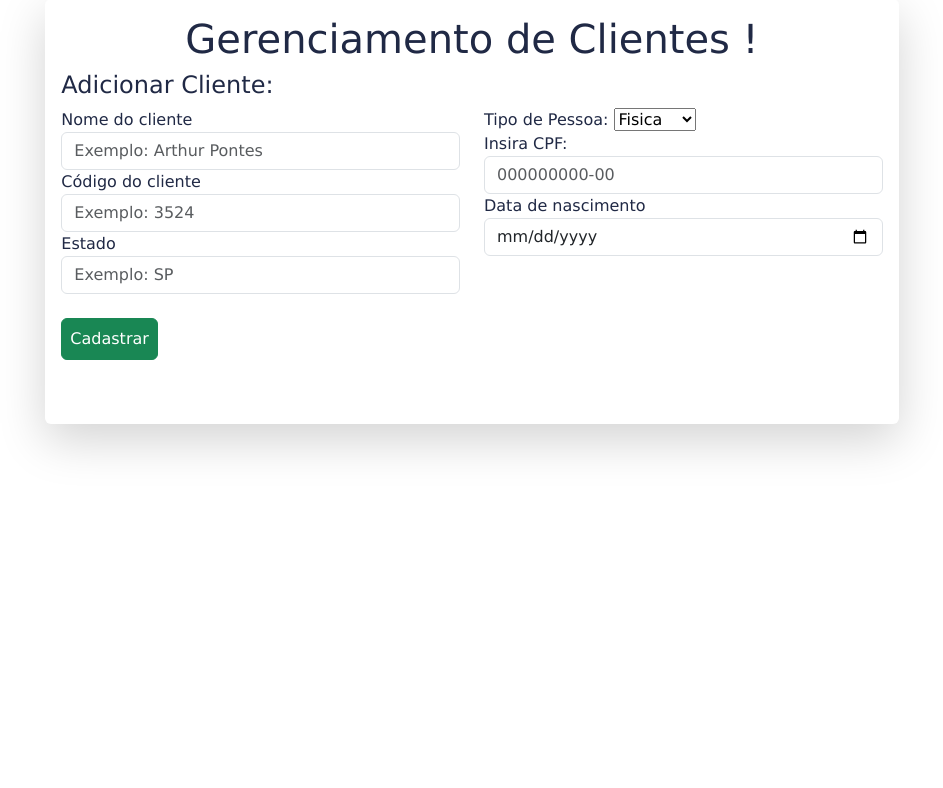
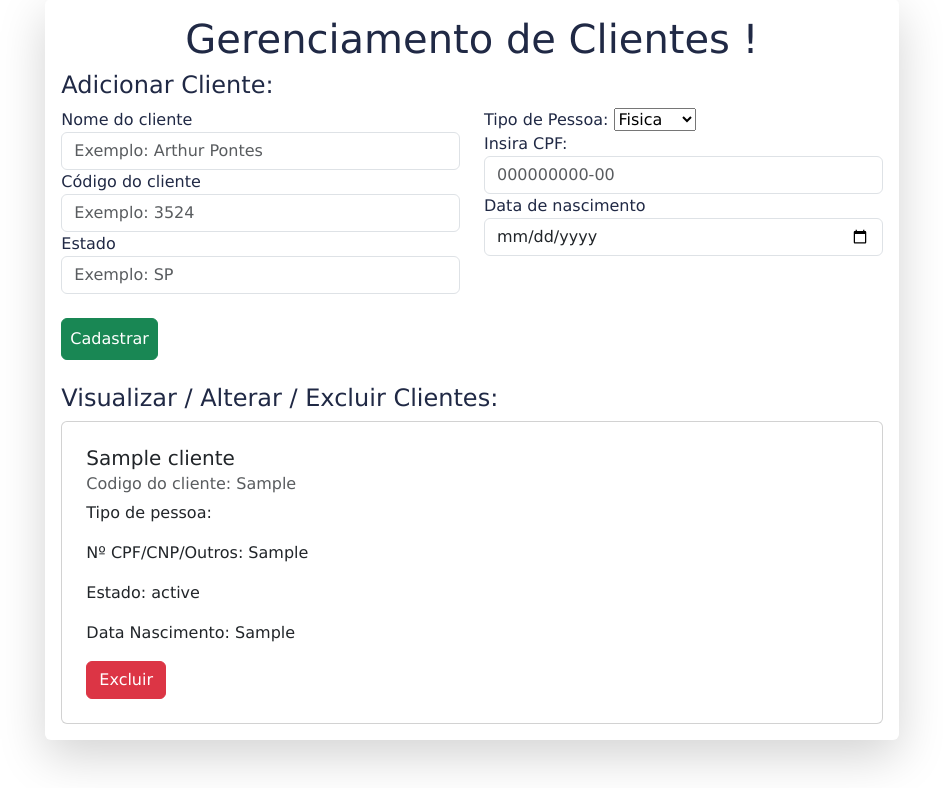
Before and after one commit to ArthurSPO/ProjetoERP, a PHP site: page /controle_clientes.php in a window 1280 px wide; the page is wider, and only the part inside the window is pictured. Shown: the part 105-893 px from the top of that part, without its empty margins (168-1111 px from the left). Before the commit the page ends 558 px from the top of that part, so only its background shows below. Run offline with PHP 8.4, Linux system fonts and the light colour scheme; tables that the repository leaves empty or names only in its code hold one stand-in row (values such as "Sample post").

Commit message:
excluir cliente ok (falta tratar erro de zeros)

```diff
--- a/cliente_controller.php
+++ b/cliente_controller.php
@@ -13,10 +13,18 @@
         $cliente->__set('pessoa', $_POST['tipo']);
         $cliente->__set('data_nascimento', $_POST['data']);
         if ($_POST['tipo'] == 'f'){
+            $_POST['cpf'] = str_replace('.','', $_POST['cpf']);
+            $_POST['cpf'] = str_replace('-','', $_POST['cpf']);
             $cliente->__set('cnpj', $_POST['cpf']);
         } elseif ($_POST['tipo'] == 'j') {
+            $_POST['cpnj'] = str_replace('.','', $_POST['cpnj']);
+            $_POST['cpnj'] = str_replace('-','', $_POST['cpnj']);
+            $_POST['cpnj'] = str_replace('/','', $_POST['cpnj']);
             $cliente->__set('cnpj', $_POST['cnpj']);
         } elseif ($_POST['tipo'] == 'o') {
+            $_POST['numberOutro'] = str_replace('.','', $_POST['numberOutro']);
+            $_POST['numberOutro'] = str_replace('-','', $_POST['numberOutro']);
+            $_POST['numberOutro'] = str_replace('/','', $_POST['numberOutro']);
             $cliente->__set('cnpj', $_POST['numberOutro']);
         }
 
@@ -33,74 +41,15 @@
         $service = new ServiceCliente ($conexao, $cliente);
         $cliente = $service->recuperar();
 
-     } //elseif ($acao == 'remover'){
-    //     $produto = new Produto();
-    //     $produto->__set('cod',$_GET['p00_codigo']);
+     } elseif ($acao == 'remover'){
+        $cliente = new Cliente();
+        $cliente->__set('cod_cliente',$_GET['c00_codigo']);
+        $conexao = new Conexao();
 
-    //     $conexao = new Conexao();
+        $service = new ServiceCliente ($conexao, $cliente);
 
-    //     $service = new Service ($conexao, $produto);
-    //     $service->remover();
+        $service->remover();
 
-    //     header('location: controle_produtos.php');
-    // } elseif ($acao = 'atualizar') {
-    //     $produto = new Produto();
-    //     if (empty($_POST['preco']) && empty($_POST['imposto']) && empty($_POST['id'])){ //Edita descrição
-    //         $produto->__set('cod',$_POST['cod']);
-    //         $produto->__set('descricao',$_POST['descricao']);
-    //         $conexao = new Conexao();
-    //         $service = new Service ($conexao, $produto);
-    //         $service->atualizarDescricao();
-
-    //     if($service->atualizarDescricao()){
-    //         header('location: controle_produtos.php');
-    //     } else{
-    //         echo '<br>';
-    //     }
-
-
-    //     } elseif(empty($_POST['descricao']) && empty($_POST['preco']) && empty($_POST['imposto'])){  // Edita Cod
-    //         $produto->__set('id',$_POST['id']);
-    //         $produto->__set('cod',$_POST['cod']);
-    //         $conexao = new Conexao();
-    //         $service = new Service ($conexao, $produto);
-    //         $service->atualizarCod();
-
-    //         if($service->atualizarCod()){
-    //             header('location: controle_produtos.php');
-    //         } else{
-    //             echo '<br>';
-    //         }
-
-    //     } elseif (empty($_POST['descricao']) && empty($_POST['id']) && empty($_POST['imposto'])) { // Edita Preco
-    //         $produto->__set('cod',$_POST['cod']);
-    //         $produto->__set('preco',$_POST['preco']);
-    //         $conexao = new Conexao();
-    //         $service = new Service ($conexao, $produto);
-    //         $service->atualizarPreco();
-
-    //         if($service->atualizarPreco()){
-    //             header('location: controle_produtos.php');
-    //         } else{
-    //             echo '<br>';
-    //         }
-
-    //     } elseif (empty($_POST['descricao']) && empty($_POST['preco']) && empty($_POST['id'])) {
-    //         $produto->__set('cod',$_POST['cod']);
-    //         $_POST['imposto'] = str_replace('%','',$_POST['imposto']); // Tratando %
-    //         $produto->__set('imposto',$_POST['imposto']);
-    //         $conexao = new Conexao();
-    //         $service = new Service ($conexao, $produto);
-    //         $service->atualizarImposto();
-    //         if($service->atualizarImposto()){
-    //             header('location: controle_produtos.php');
-    //         } else{
-    //             echo '<br>';
-    //         }
-    //     }
-
-    //     $service = new Service ($conexao, $produto);
-
-
-    // }
+        header('location: controle_clientes.php');
+    }
 ?>
--- a/controle_clientes.php
+++ b/controle_clientes.php
@@ -1,3 +1,8 @@
+<?php
+$acao = 'recuperar';
+require 'cliente_controller.php';
+?>
+
 <!DOCTYPE html>
 <html lang="pt-br">
 
@@ -21,6 +26,12 @@
 
     <title>Iquattro Sistemas</title>
     <link rel="icon" href="imagens/favicon.jpg">
+
+    <script>
+        function remover(cod) {
+            location.href = 'controle_clientes.php?acao=remover&c00_codigo=' + cod;
+        }
+    </script>
 </head>
 
 <body>
@@ -60,6 +71,8 @@
             </div>
 
         </nav>
+
+
     </header>
 
     <?php if (isset($_GET['inclusao']) && $_GET['inclusao'] == 1) { ?>
@@ -79,16 +92,16 @@
                     <div class="form-group">
                         <div class="row">
                             <div class="col-md-6">
-                                <label for="">Nome do cliente</label>
-                                <input type="text" class="form-control" placeholder="Exemplo: Arthur Pontes" name="nome">
-                                <label for="">Código do cliente</label>
-                                <input type="text" class="form-control" placeholder="Exemplo: 3524" name="cod">
-                                <label for="">Estado</label>
-                                <input type="text" class="form-control" placeholder="Exemplo: SP" name="estado">
+                                <label for="nome">Nome do cliente</label>
+                                <input type="text" class="form-control" placeholder="Exemplo: Arthur Pontes" name="nome" id="nome">
+                                <label for="cod">Código do cliente</label>
+                                <input type="text" class="form-control" placeholder="Exemplo: 3524" name="cod" id="cod">
+                                <label for="estado">Estado</label>
+                                <input type="text" class="form-control" placeholder="Exemplo: SP" name="estado" id="estado">
                             </div>
                             <div class="col-md-6">
                                 <div>
-                                    <label for="">Tipo de Pessoa:</label>
+                                    <label for="tipo">Tipo de Pessoa:</label>
                                     <select id="tipo" name="tipo">
                                         <option value="f">Fisica</option>
                                         <option value="j">Juridica</option>
@@ -97,27 +110,45 @@
                                 </div>
 
                                 <div>
-                                    <label for="">Insira CNPJ: </label>
+                                    <label for="cnpj">Insira CNPJ: </label>
                                     <input type="text" class="form-control" id="cnpj" name="cnpj" placeholder="00000000/0000-00">
                                 </div>
                                 <div>
-                                    <label>Insira CPF:</label>
+                                    <label for="cpf">Insira CPF:</label>
                                     <input type="text" oninput="mascara(this)" class="form-control" id="cpf" name="cpf" placeholder="000000000-00">
                                 </div>
                                 <div>
-                                    <label>Insira numeros do meio de identificação:</label>
+                                    <label for="outro">Insira numeros do meio de identificação:</label>
                                     <input type="text" class="form-control" id="outro" name="numberOutro" placeholder="0000">
                                 </div>
-                                <label for="">Data de nascimento</label>
-                                <input type="date" class="form-control" name="data">
+                                <label for="date">Data de nascimento</label>
+                                <input type="date" class="form-control" name="data" id="date">
                             </div>
+
                         </div>
                     </div>
                     <br>
 
                     <button class="btn btn-success p-2">Cadastrar</button>
                 </form>
-                <br><br>
+                <br>
+                <h4>Visualizar / Alterar / Excluir Clientes:</h4>
+                <?php foreach ($cliente as $indice => $clientes) { ?>
+                    <div class="card">
+                        <div class="card-body p-4">
+                            <h5 class="card-title"><?php echo $clientes->c00_nome ?> </h5>
+                            <h6 class="card-subtitle mb-2 text-muted">Codigo do cliente: <?php echo $clientes->c00_codigo ?></h6>
+                            <p class="card-text">Tipo de pessoa: <?php echo $clientes->tipo ?></p>
+                            <p class="card-text">Nº CPF/CNP/Outros: <?php echo $clientes->c00_cnpj ?></p>
+                            <p class="card-text">Estado: <?php echo $clientes->c00_estado ?></p>
+                            <p class="card-text">Data Nascimento: <?php echo $clientes->c00_data_nascimento ?></p>
+                            <button class="btn btn-danger" onclick="remover(<?= $clientes->c00_codigo ?>)">Excluir</button>
+                        </div>
+                    </div>
+                <?php } ?>
+
+
+
             </div>
             <div class="col-md-2">
 
@@ -148,12 +179,12 @@
             });
         });
 
-        function mascara(i){
+        function mascara(i) {
 
             var v = i.value;
 
-   if(isNaN(v[v.length-1])){ // impede entrar outro caractere que não seja número
-      i.value = v.substring(0, v.length-1);
+            if (isNaN(v[v.length - 1])) { // impede entrar outro caractere que não seja número
+                i.value = v.substring(0, v.length - 1);
                 return;
             }
 
--- a/lista_produtos.php
+++ b/lista_produtos.php
@@ -73,7 +73,7 @@
 
 
 
-                    <?php foreach ($produtos as $indice => $produto){ ?>
+                <?php foreach ($produtos as $indice => $produto) { ?>
                     <div class="card">
                         <div class="card-body p-4">
                             <h5 class="card-title"><?php echo $produto->p00_descricao  ?> </h5>
@@ -84,7 +84,6 @@
                     </div>
                 <?php } ?>
 
-
             </div>
             <div class="col-md-2">
 
@@ -93,9 +92,6 @@
 
     </div>
 
-
-
-
     <script src="https://cdn.jsdelivr.net/npm/@popperjs/core@2.11.8/dist/umd/popper.min.js" integrity="sha384-I7E8VVD/ismYTF4hNIPjVp/Zjvgyol6VFvRkX/vR+Vc4jQkC+hVqc2pM8ODewa9r" crossorigin="anonymous"></script>
     <script src="https://cdn.jsdelivr.net/npm/bootstrap@5.3.0/dist/js/bootstrap.min.js" integrity="sha384-fbbOQedDUMZZ5KreZpsbe1LCZPVmfTnH7ois6mU1QK+m14rQ1l2bGBq41eYeM/fS" crossorigin="anonymous"></script>
 </body>
--- a/service.php
+++ b/service.php
@@ -64,9 +64,5 @@
             $stmt->bindValue(':cod', $this->produto->__get('cod'));
             return $stmt->execute();
         }
-
-
-
     }
-
 ?>
--- a/service_cliente.php
+++ b/service_cliente.php
@@ -25,49 +25,21 @@
         }
 
         public function recuperar(){
-            $query = 'select * from c00_cliente';
+            $query = 'select c.c00_codigo, c.c00_nome, t.tipo, c.c00_cnpj, c.c00_estado, c.c00_data_nascimento
+            from c00_cliente as c
+            left join tipo_cliente as t on (c.c00_pessoa = t.id)
+            ';
             $stmt = $this->conexao->prepare($query);
             $stmt->execute();
             return $stmt->fetchAll(PDO::FETCH_OBJ);
         }
 
-        // public function remover(){
-        //     $query = 'delete from p00_produto where p00_codigo = :cod';
-        //     $stmt = $this->conexao->prepare($query);
-        //     $stmt->bindValue(':cod', $this->produto->__get('cod'));
-        //     $stmt->execute();
-        // }
-
-        // public function atualizarDescricao(){
-        //     $query = 'update p00_produto set p00_descricao = :descricao where p00_codigo = :cod';
-        //     $stmt = $this->conexao->prepare($query);
-        //     $stmt->bindValue(':descricao', $this->produto->__get('descricao'));
-        //     $stmt->bindValue(':cod', $this->produto->__get('cod'));
-        //     return $stmt->execute();
-        // }
-        // public function atualizarCod(){
-        //     $query = 'update p00_produto set p00_codigo = :cod where p00_codigo = :id';
-        //     $stmt = $this->conexao->prepare($query);
-        //     $stmt->bindValue(':cod', $this->produto->__get('cod'));
-        //     $stmt->bindValue(':id', $this->produto->__get('id'));
-        //     return $stmt->execute();
-        // }
-        // public function atualizarPreco(){
-        //     $query = 'update p00_produto set p00_preco = :preco where p00_codigo = :cod';
-        //     $stmt = $this->conexao->prepare($query);
-        //     $stmt->bindValue(':preco', $this->produto->__get('preco'));
-        //     $stmt->bindValue(':cod', $this->produto->__get('cod'));
-        //     return $stmt->execute();
-        // }
-        // public function atualizarImposto(){
-        //     $query = 'update p00_produto set p00_imposto = :imposto where p00_codigo = :cod';
-        //     $stmt = $this->conexao->prepare($query);
-        //     $stmt->bindValue(':imposto', $this->produto->__get('imposto'));
-        //     $stmt->bindValue(':cod', $this->produto->__get('cod'));
-        //     return $stmt->execute();
-        // }
-
-
+        public function remover(){
+            $query = 'delete from c00_cliente where c00_codigo = :cod';
+            $stmt = $this->conexao->prepare($query);
+            $stmt->bindValue(':cod', $this->cliente->__get('cod_cliente'));
+            $stmt->execute();
+        }
 
     }
 
```
Also changed, not shown: controle_produtos.php (+20 -24 lines), index.php (+5 -14 lines), lista_clientes.php (+12 -25 lines), produto_controller.php (+0 -15 lines). Lines whose indentation alone changed are shown as unchanged.
